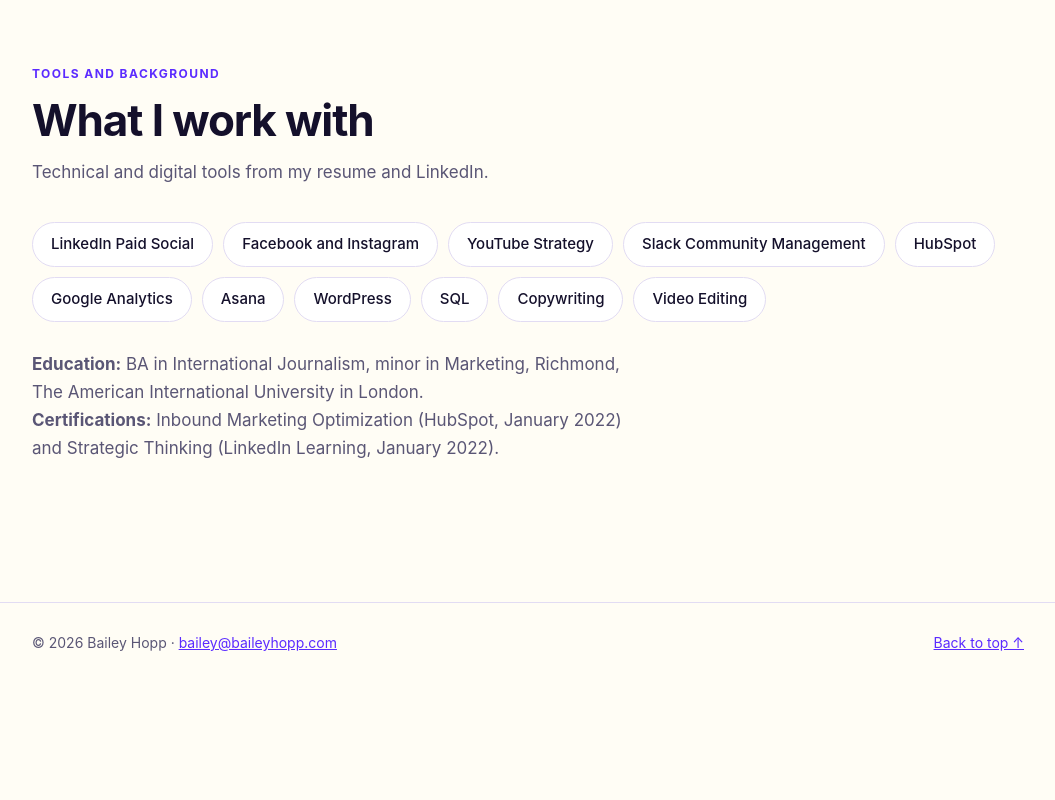
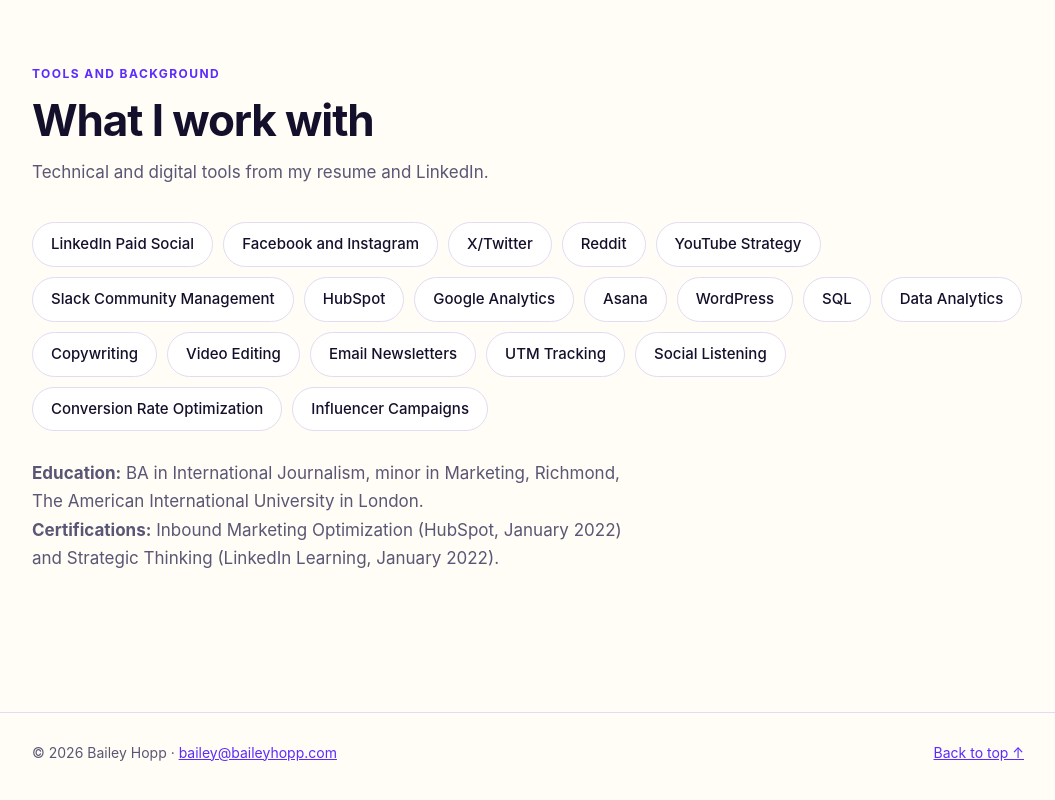
Before and after one commit to baileyhopp/portfolio, a plain HTML site: page index.html in a window 1280 px wide. Shown: the part 4182-4982 px from the top of the page, without its empty margins (112-1167 px from the left). Before the commit the page ends 4892 px from the top, so only its background shows below. Drawn offline with Linux system fonts and the light colour scheme.

Commit message:
Update index.html

```diff
--- a/index.html
+++ b/index.html
@@ -125,7 +125,7 @@
       <h2>What I work with</h2>
       <p class="sub">Technical and digital tools from my resume and LinkedIn.</p>
       <ul class="tools">
-        <li>LinkedIn Paid Social</li><li>Facebook and Instagram</li><li>YouTube Strategy</li><li>Slack Community Management</li><li>HubSpot</li><li>Google Analytics</li><li>Asana</li><li>WordPress</li><li>SQL</li><li>Copywriting</li><li>Video Editing</li>
+        <li>LinkedIn Paid Social</li><li>Facebook and Instagram</li><li>X/Twitter</li><li>Reddit</li><li>YouTube Strategy</li><li>Slack Community Management</li><li>HubSpot</li><li>Google Analytics</li><li>Asana</li><li>WordPress</li><li>SQL</li><li>Data Analytics</li><li>Copywriting</li><li>Video Editing</li><li>Email Newsletters</li><li>UTM Tracking</li><li>Social Listening</li><li>Conversion Rate Optimization</li><li>Influencer Campaigns</li>
       </ul>
       <p class="sub" style="margin-top:28px">
         <strong>Education:</strong> BA in International Journalism, minor in Marketing, Richmond, The American International University in London.<br>
```
